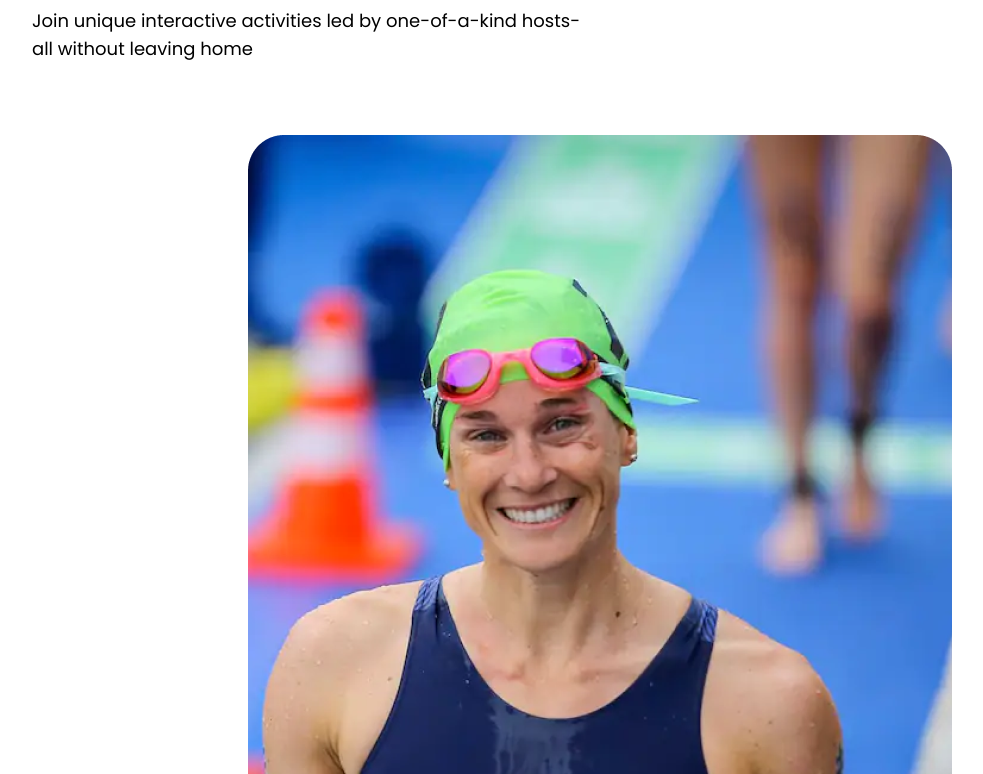
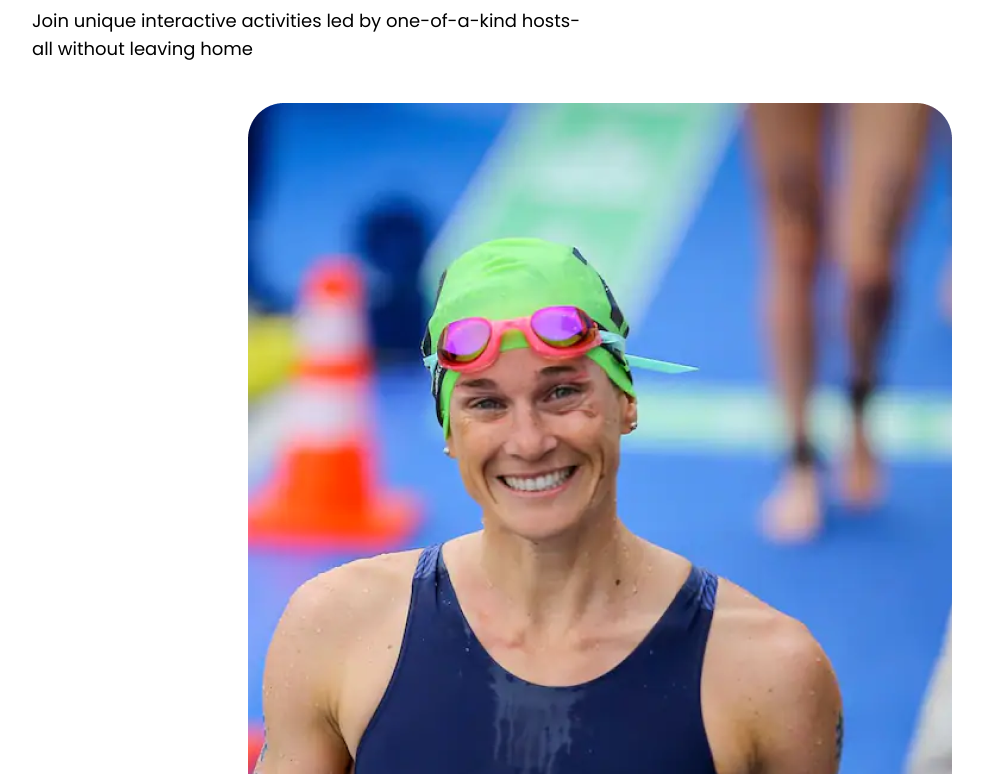
Before and after one commit to doubleKari/scrimba-airBnb_React_Project, a React (Create React App) app: page / in a window 1280 px wide. Shown: the part 766-1540 px from the top of the page, without its empty margins (40-1023 px from the left). Built offline with nearby package versions, Linux system fonts and the light colour scheme.

Commit message:
adjust spacing of cards

```diff
--- a/src/App.jsx
+++ b/src/App.jsx
@@ -28,7 +28,7 @@ function App() {
     <div className="w-full h-full font-poppins">
       <Navbar />
       <HeroSection />
-      <section className="flex flex-col items-center gap-5">
+      <section className="flex flex-col items-center gap-5 mb-6">
         <Card
           img={Katie}
           rating="5.0"
@@ -37,7 +37,7 @@ function App() {
           title="Life Lessons with Katie"
           price={136}
         />
-         <Card
+        <Card
           img={wedding}
           rating="5.0"
           reviewCount={30}
@@ -45,7 +45,7 @@ function App() {
           title="Learn wedding photography"
           price={125}
         />
-         <Card
+        <Card
           img={bike}
           rating="4.8"
           reviewCount={2}
--- a/src/components/Card.jsx
+++ b/src/components/Card.jsx
@@ -10,7 +10,7 @@ export default function Card({
   price,
 }) {
   return (
-    <section className="space-y-3 p-8">
+    <section className="space-y-3 px-8 pb-3">
       <div>
         <img
           src={img}
```
